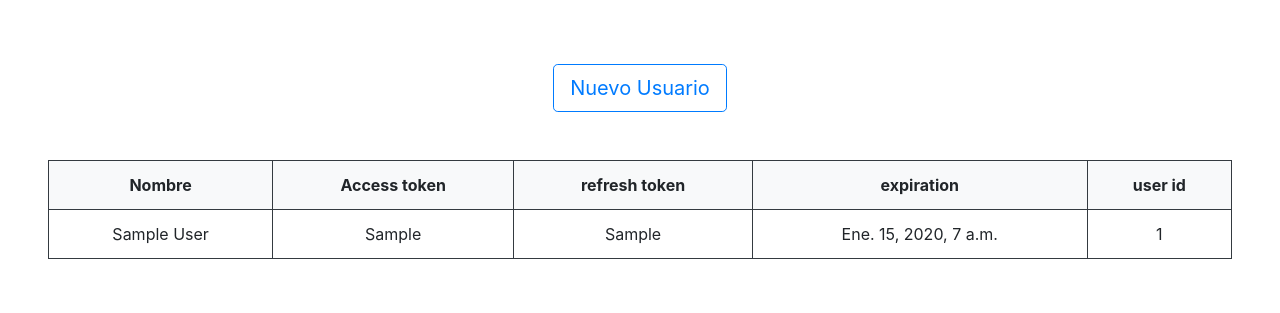
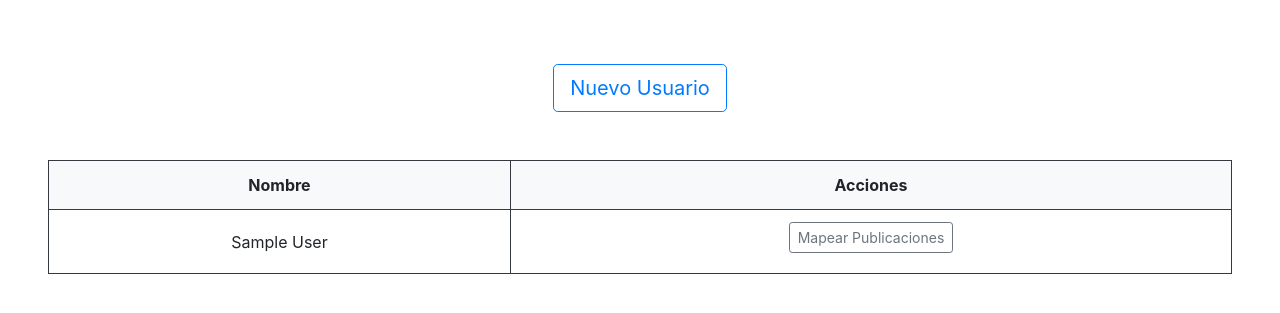
Before and after one commit to feldmatias/stockAmbosMG, a Django app: page /mercadolibre/ in a window 1280 px wide. Shown: the part 56-369 px from the top of the page. Run offline with Django 3.2, Linux system fonts and the light colour scheme; tables that the repository leaves empty hold one stand-in row (values such as "Sample post"); some libraries are stand-ins or nearby versions.

Commit message:
map meli items

```diff
--- a/MercadoLibre/templates/mercadolibre/index.html
+++ b/MercadoLibre/templates/mercadolibre/index.html
@@ -18,33 +18,21 @@
                 <tr>
                     <th scope="col" class="bg-light text-center border border-dark">Nombre</th>
                     <th scope="col"
-                        class="bg-light text-center border border-dark">Access token</th>
-                    <th scope="col"
-                        class="bg-light text-center border border-dark">refresh token</th>
-                    <th scope="col" class="bg-light text-center border border-dark">expiration</th>
-                    <th scope="col" class="bg-light text-center border border-dark">user id</th>
+                        class="bg-light text-center border border-dark">Acciones
+                    </th>
                 </tr>
                 </thead>
 
                 <tbody>
 
                 {% for user in data.users %}
-
                     <tr>
                         <td class="text-center align-middle border border-dark">
                             {{ user.name|title }}
                         </td>
                         <td class="text-center align-middle border border-dark">
-                            {{ user.access_token }}
-                        </td>
-                        <td class="text-center align-middle border border-dark">
-                            {{ user.refresh_token }}
-                        </td>
-                        <td class="text-center align-middle border border-dark">
-                            {{ user.token_expiration }}
-                        </td>
-                        <td class="text-center align-middle border border-dark">
-                            {{ user.user_id }}
+                            <a href="{% url 'mercadolibre:map_items' user_id=user.id %}"
+                               class="btn btn-outline-secondary mb-2 btn-sm">Mapear Publicaciones</a>
                         </td>
                     </tr>
 
--- a/MercadoLibre/urls.py
+++ b/MercadoLibre/urls.py
@@ -2,6 +2,7 @@ from django.urls import path
 
 from MercadoLibre.views.AuthorizeMeliUserView import AuthorizeMeliUserView
 from MercadoLibre.views.CreateMeliUserView import CreateMeliUserView
+from MercadoLibre.views.MapMeliItemsView import MapMeliItemsView
 from MercadoLibre.views.MeliIndexView import MeliIndexView
 
 app_name = 'mercadolibre'
@@ -10,4 +11,5 @@ urlpatterns = [
     path('', MeliIndexView.as_view(), name='index'),
     path('usuarios/nuevo/', CreateMeliUserView.as_view(), name='create_user'),
     path('usuarios/autorizar/', AuthorizeMeliUserView.as_view(), name='authorize_user'),
+    path('publicaciones/mapear/<int:user_id>', MapMeliItemsView.as_view(), name='map_items'),
 ]
```
Also changed, not shown: MercadoLibre/presenters/meli_items_presenter.py (added, +25 -0 lines), MercadoLibre/templates/mercadolibre/map_items.html (added, +41 -0 lines), MercadoLibre/views/MapMeliItemsView.py (added, +21 -0 lines).
